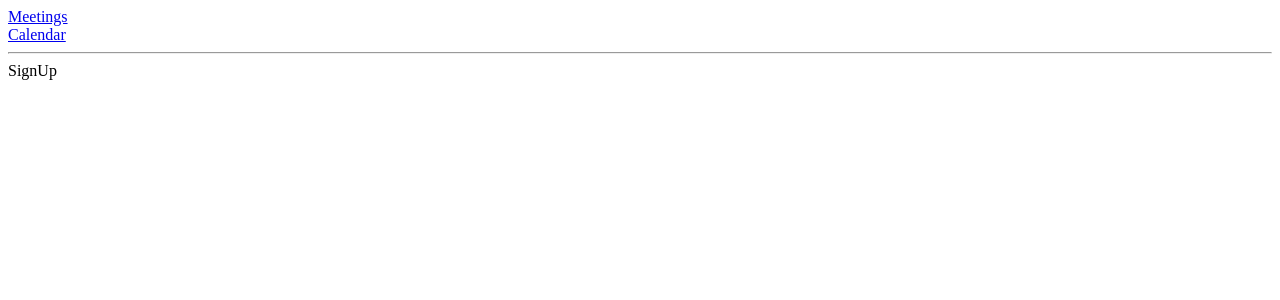
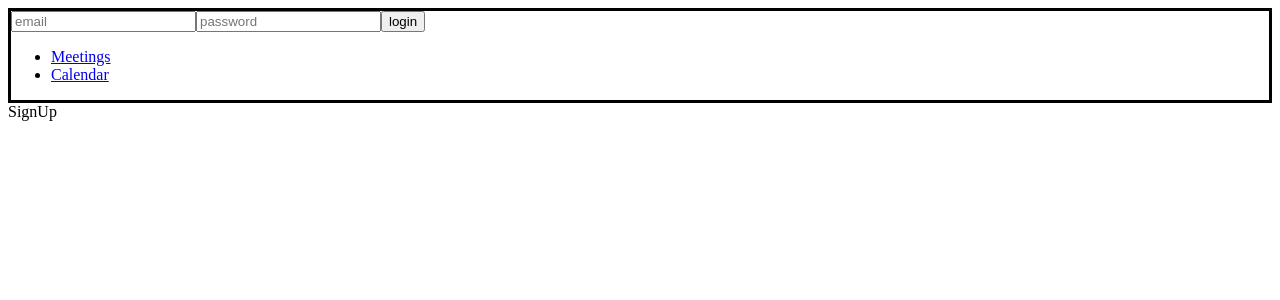
Before and after one commit to piyusheklavya777/meetingsApp-frontend, a React (Create React App) app in the folder reactapp/: page / in a window 1280 px wide. Shown: the top 300 px of the page. Built offline with nearby package versions, Linux system fonts and the light colour scheme.

Commit message:
login succesful !

```diff
--- a/reactapp/package.json
+++ b/reactapp/package.json
@@ -6,6 +6,7 @@
     "@testing-library/jest-dom": "^4.2.4",
     "@testing-library/react": "^9.5.0",
     "@testing-library/user-event": "^7.2.1",
+    "axios": "^0.20.0",
     "react": "^16.13.1",
     "react-dom": "^16.13.1",
     "react-router-dom": "^5.2.0",
--- a/reactapp/src/components/App.jsx
+++ b/reactapp/src/components/App.jsx
@@ -1,19 +1,66 @@
-import React from 'react';
+import React, { Component } from 'react';
 import './App.css';
-import { Route, Router, withRouter } from 'react-router-dom'
+import { Route, withRouter } from 'react-router-dom'
 
 import Navbar from './Navbar'
 import Calendar from './Calendar'
 import Meetings from './Meetings'
 import Signup from './Signup'
 
+import {loginService} from '../services/services'
+
 const MeetingswithRouter = withRouter(Meetings)
 const NavbarwithRouter = withRouter(Navbar)
 
-function App(props) {
+class App extends Component {
+  constructor() {
+    super()
+    this.state= {
+      loggedinornot : false,
+      email: '',
+      name: ''
+    }
+    this.login = this.login.bind(this)
+    this.logout = this.logout.bind(this)
+  }
+
+ async login() {
+    let userdata =  await loginService()
+
+    if(userdata && !this.state.loggedinornot) {
+
+    localStorage.setItem("meetingsAppToken", userdata.token);
+    console.log(localStorage.getItem("meetingsAppToken"))
+      this.setState({
+        loggedinornot : true,
+        email : userdata.user.email,
+        name  : userdata.user.name
+      })
+    }
+    console.log('seedata',userdata)
+  }
+
+  logout() {
+    if(this.state.loggedinornot) {
+
+      localStorage.removeItem("meetingsAppToken")
+      console.log(localStorage.getItem("meetingsAppToken"))
+
+      this.setState({
+        loggedinornot: false,
+        email: null,
+        name: null
+      })
+    }
+  }
+
+  render() {
+
     return (
       <div className="App">
-       <Route path="/" component={NavbarwithRouter}/>
+         <Route path="/">
+            <NavbarwithRouter loggedinornot={this.state.loggedinornot} name={this.state.name} login={this.login} logout={this.logout} />
+         </Route>
          <Route path="/" exact>
             <Signup />
          </Route>
@@ -25,5 +72,6 @@ function App(props) {
       </div>
     );
   }
+}
 
 export default App;
--- /dev/null
+++ b/reactapp/src/components/Navbar.css
@@ -0,0 +1,21 @@
+.container {
+    border: 3px solid black;
+
+
+}
+
+.top {
+
+}
+
+.bottom {
+
+}
+
+.nav-btn {
+
+}
+
+.nav-top-input {
+
+}
--- a/reactapp/src/components/Navbar.jsx
+++ b/reactapp/src/components/Navbar.jsx
@@ -1,5 +1,6 @@
 import React, { Component } from 'react';
 import {Route, Switch, Link, withRouter} from 'react-router-dom'
+import './Navbar.css'
 
 import Meetings from './Meetings'
 import Calendar from './Calendar'
@@ -8,24 +9,59 @@ const MeetingswithRouter = withRouter(Meetings)
 const CalendarwithRouter = withRouter(Calendar)
 
 class Navbar extends Component {
+
     render(props) {
-        console.log('url',this.props.match.url)
+
+        const loginHelper = this.props.login
+        const logoutHelper = this.props.logout
+
+        let topNavGuest = (
+            <>
+            <input type="text" name="emailtext" placeholder="email" className="nav-top-input"/>
+            <input type="password" name="passwordtext" placeholder="password" className="nav-top-input"/>
+            <input type="button" onClick={loginHelper} value="login"/>
+            </>
+        )
+
+        let topNavUser = (
+              <React.Fragment>
+                  <h3>Hi {this.props.name}</h3>
+              <input type="button" value="logout" onClick={logoutHelper} />
+              </React.Fragment>
+          )
+
         return (
-            <div>
-                <div>
+            <div className="container">
+                <div className="top">
+
+                        {this.props.loggedinornot?topNavUser:topNavGuest}
+
+
+                </div>
+                <div className="bottom">
+                    <ul>
+                        <li className="nav-btn">
                             <Link to="/meetings">Meetings</Link>
-                    <br/>
+                        </li>
+                        <li className="nav-btn">
                              <Link to="/calendar"> Calendar</Link>
-                </div> <hr/>
+                        </li>
                         <div>
                             <Switch>
                                 <Route path = {`${this.props.match.url}/meetings`} component={MeetingswithRouter}/>
                                 <Route path = {`${this.props.match.url}/calendar`} component={CalendarwithRouter}/>
                             </Switch>
                         </div>
+
+                    </ul>
                 </div>
+            </div>
+
+
+
         );
     }
+
 }
 
 export default Navbar;
--- /dev/null
+++ b/reactapp/src/services/services.js
@@ -0,0 +1,27 @@
+import axios from 'axios'
+
+const baseurl = 'http://localhost:3000/api'
+
+const loginService = (email, password) => {
+
+    let loginobj = {
+        email : "andyy@telstra.com",
+        password : "andy123"
+    }
+    return axios.post(
+        `${baseurl}/login`,
+        loginobj,
+        {
+            headers: {}
+        }
+    ).then(response => response.data)
+}
+
+export {
+    loginService
+}
+
+// axios.post('http://yourendpoint',data,{ headers: { Authorization:localStorage.getItem('jwtToken') } })
+//             .then(response=> console.log(response))
+//             .catch(error => console.log(error));
+//    };
```
Also changed, not shown: reactapp/src/components/Navbar.module.css (deleted), 1 other file (tests, documents, lock files or other folders). Lines whose indentation alone changed are shown as unchanged.
